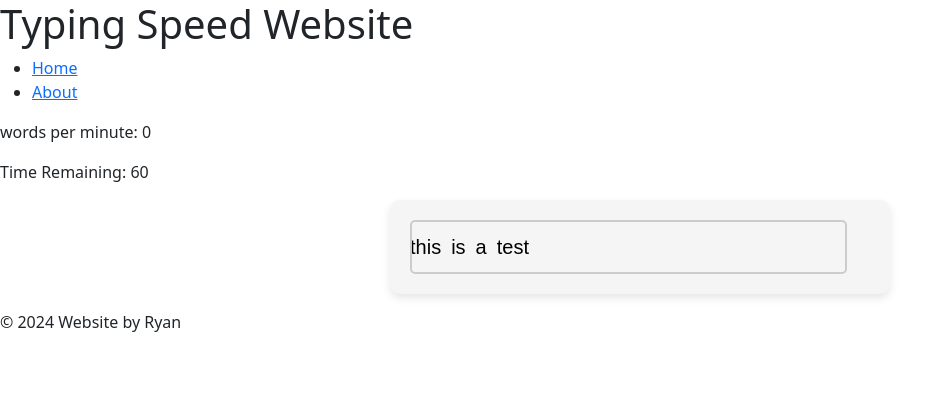
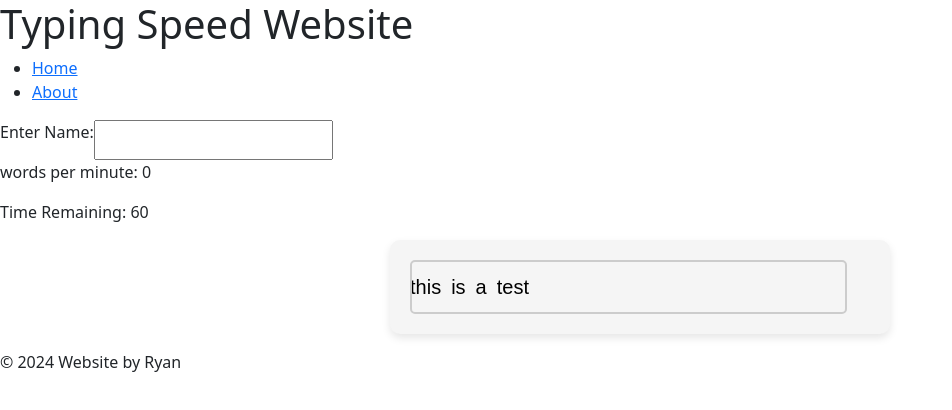
Before and after one commit to FrokSo/TypingTest_React, a React (Vite) app in the folder react-app/: page / in a window 1280 px wide. Shown: the top 410 px of the page, without its empty margins (0-952 px from the left). Built offline with nearby package versions, Linux system fonts and the light colour scheme; the HTML template or start-up script is replaced by a standard one.

Commit message:
Added a new basic textbox that have a different function from WPMInput, changed naming to be more concise

```diff
--- a/react-app/src/App.css
+++ b/react-app/src/App.css
@@ -41,3 +41,7 @@
 .spanSpace{
   margin-right: 10px;
 }
+
+.flex{
+  display: flex;
+}
--- /dev/null
+++ b/react-app/src/components/BasicTextbox.tsx
@@ -0,0 +1,21 @@
+import { useState } from "react";
+
+interface BasicTextboxProp {
+    receiveUserInput: (textboxInput: string) => void
+}
+
+function BasicTextbox({ receiveUserInput }: BasicTextboxProp) {
+
+    const [userInput, setUserInput] = useState("");
+
+    const handleOnChange = (event: React.ChangeEvent<HTMLInputElement>) => {
+        setUserInput(event.target.value);
+        receiveUserInput(userInput);
+    }
+
+    return (<input type="text"
+        onChange={handleOnChange}>
+    </input>)
+}
+
+export default BasicTextbox;
--- a/react-app/src/views/Home.tsx
+++ b/react-app/src/views/Home.tsx
@@ -1,6 +1,7 @@
 import { useState, useEffect } from "react";
-import TextBox from "../components/Input";
+import TextBox from "../components/WPMInput";
 import Timer from "../components/Timer";
+import BasicTextbox from "../components/BasicTextbox";
 
 interface HomeProp {
     wordDump: string[];
@@ -38,8 +39,16 @@ function Home({ wordDump, initialSeconds }: HomeProp) {
         setNumCorrectWords(num);
     }
 
+    const handleReceiveUserInput = (userInput: string) => {
+
+    }
+
     return (
         <>
+            <div className="flex">
+                <p>Enter Name: </p>
+                <BasicTextbox receiveUserInput={handleReceiveUserInput} />
+            </div>
             <p>words per minute: {wpm}</p>
             <Timer
                 initialSeconds={initialSeconds}
@@ -47,7 +56,7 @@ function Home({ wordDump, initialSeconds }: HomeProp) {
                 onTimerFinish={handleOnTimerFinish}
                 retrieveTime={handleRetrieveTime} />
             <TextBox wordDump={wordDump}
-                disableTextBox = {isTextboxDiabled}
+                disableTextBox={isTextboxDiabled}
                 startTimer={handleStartTimer}
                 retrieveNumCorrectWords={handleRetrieveNumCorrectWords}
             />
```
Also changed, not shown: react-app/src/components/WPMInput.tsx (renamed from react-app/src/components/Input.tsx, +12 -10 lines).
